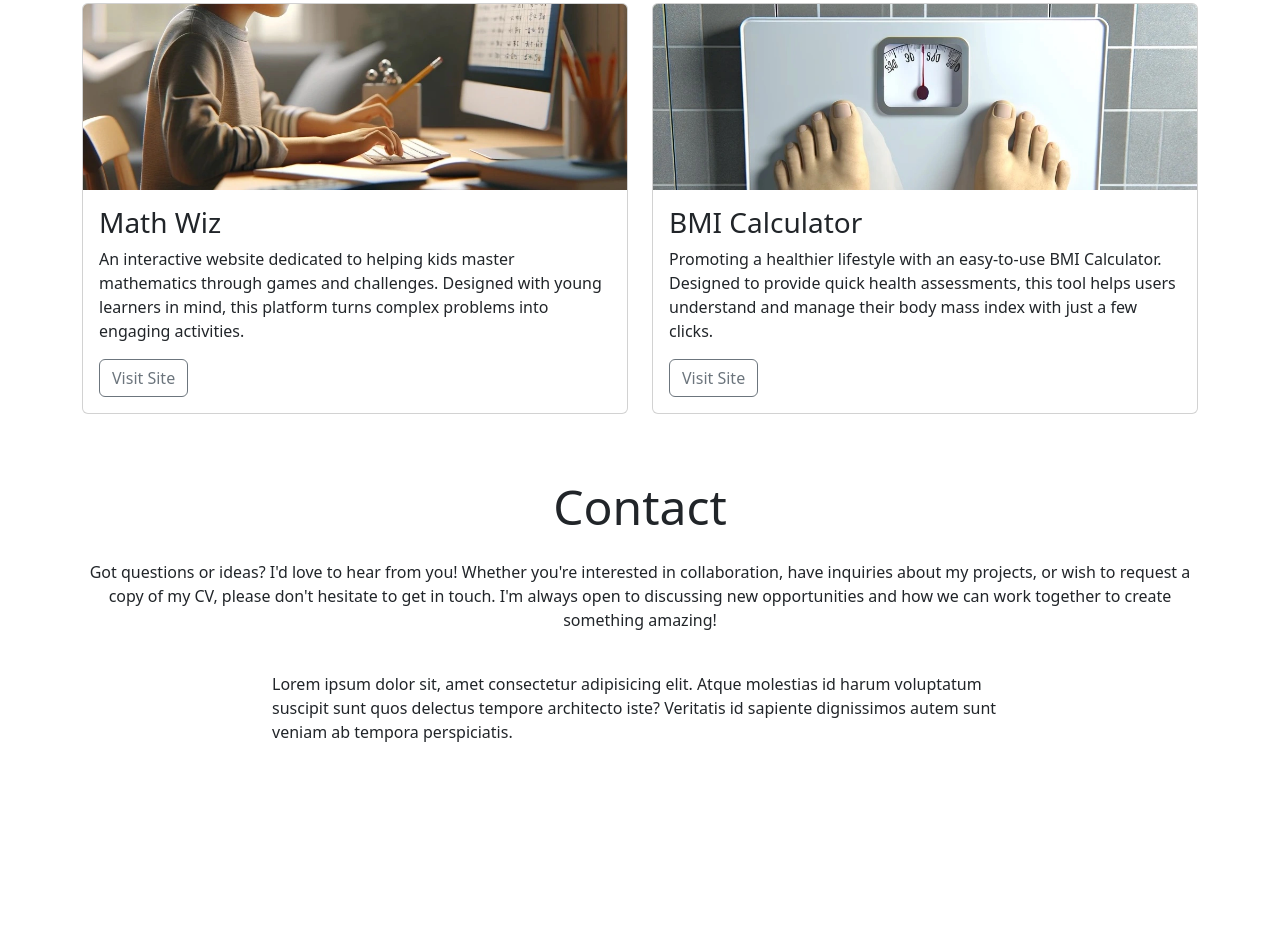
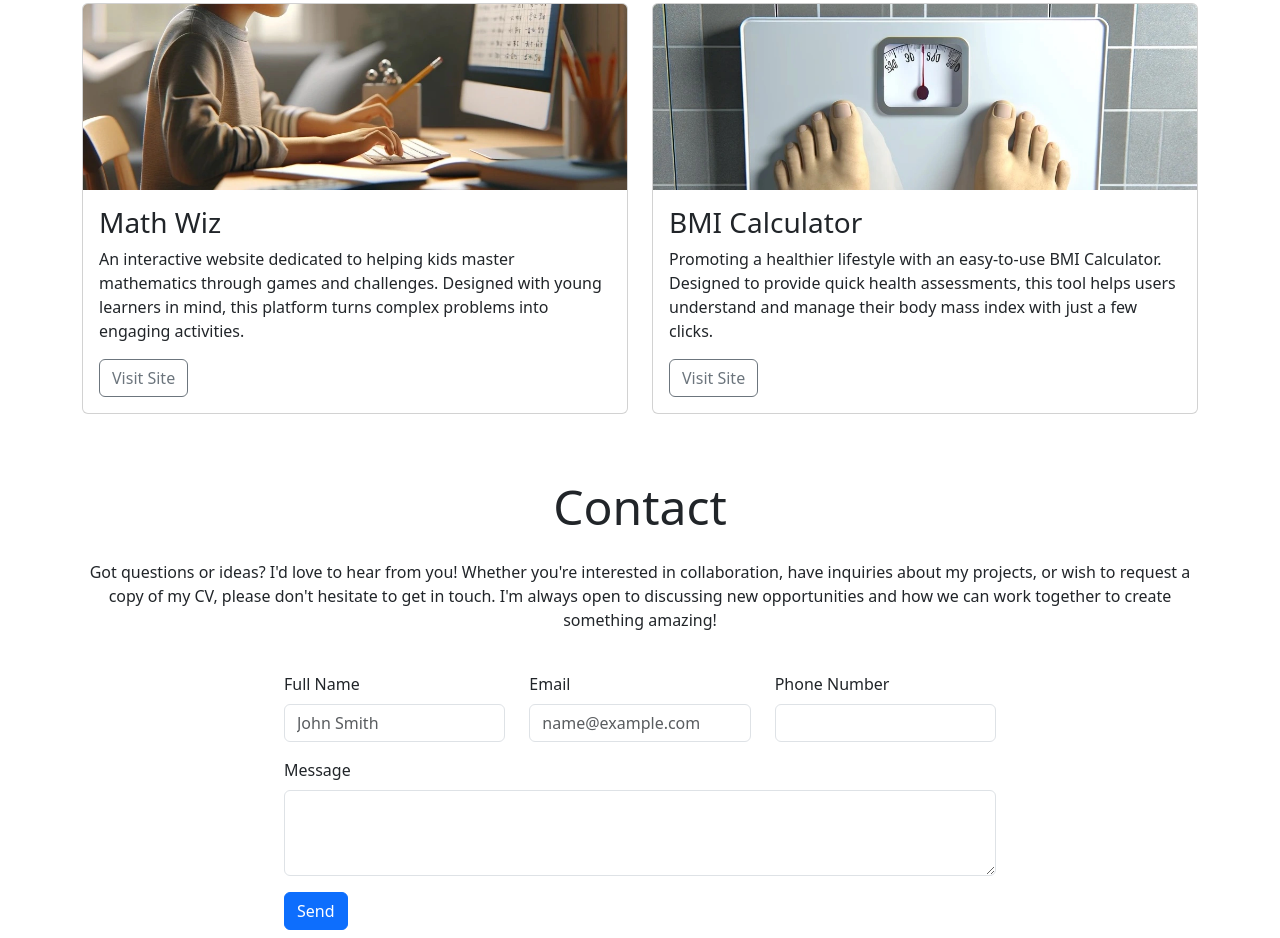
Before and after one commit to oscar-sabet021/bootstrap, a plain HTML site: page index.html in a window 1280 px wide. Shown: the part 1421-2359 px from the top of the page. Before the commit the page ends 2165 px from the top, so only its background shows below. Drawn offline with nearby package versions, Linux system fonts and the light colour scheme.

Commit message:
Add footer form

```diff
--- a/index.html
+++ b/index.html
@@ -169,10 +169,42 @@
         </div>
 
         <!-- Form -->
-        <div class="col-12 col-md-10 col-lg-8">
-          Lorem ipsum dolor sit, amet consectetur adipisicing elit. Atque molestias id harum voluptatum suscipit sunt
-          quos delectus tempore architecto iste? Veritatis id sapiente dignissimos autem sunt veniam ab tempora
-          perspiciatis.
+        <div class="col-12 col-md-10 col-lg-8 mb-2">
+          <div id="form" class="container">
+            <div class="row">
+
+              <div class="col-12 col-md-4">
+                <div class="mb-3">
+                  <label for="fullName" class="form-label">Full Name</label>
+                  <input type="text" class="form-control" id="fullName" placeholder="John Smith">
+                </div>
+              </div>
+
+              <div class="col-12 col-md-4">
+                <div class="mb-3">
+                  <label for="email-input" class="form-label">Email</label>
+                  <input type="email" class="form-control" id="email-input" placeholder="name@example.com">
+                </div>
+              </div>
+
+              <div class="col-12 col-md-4">
+                <div class="mb-3">
+                  <label for="phonenum" class="form-label">Phone Number</label>
+                  <input type="password" class="form-control" id="phonenum" placeholder="">
+                </div>
+              </div>
+
+              <div class="mb-3">
+                <label for="msg" class="form-label">Message</label>
+                <textarea class="form-control" id="msg" rows="3"></textarea>
+              </div>
+
+              <div class="col-12">
+                <button class="btn btn-primary" type="submit">Send</button>
+              </div>
+
+            </div>
+          </div>
         </div>
       </div>
     </footer>
```
